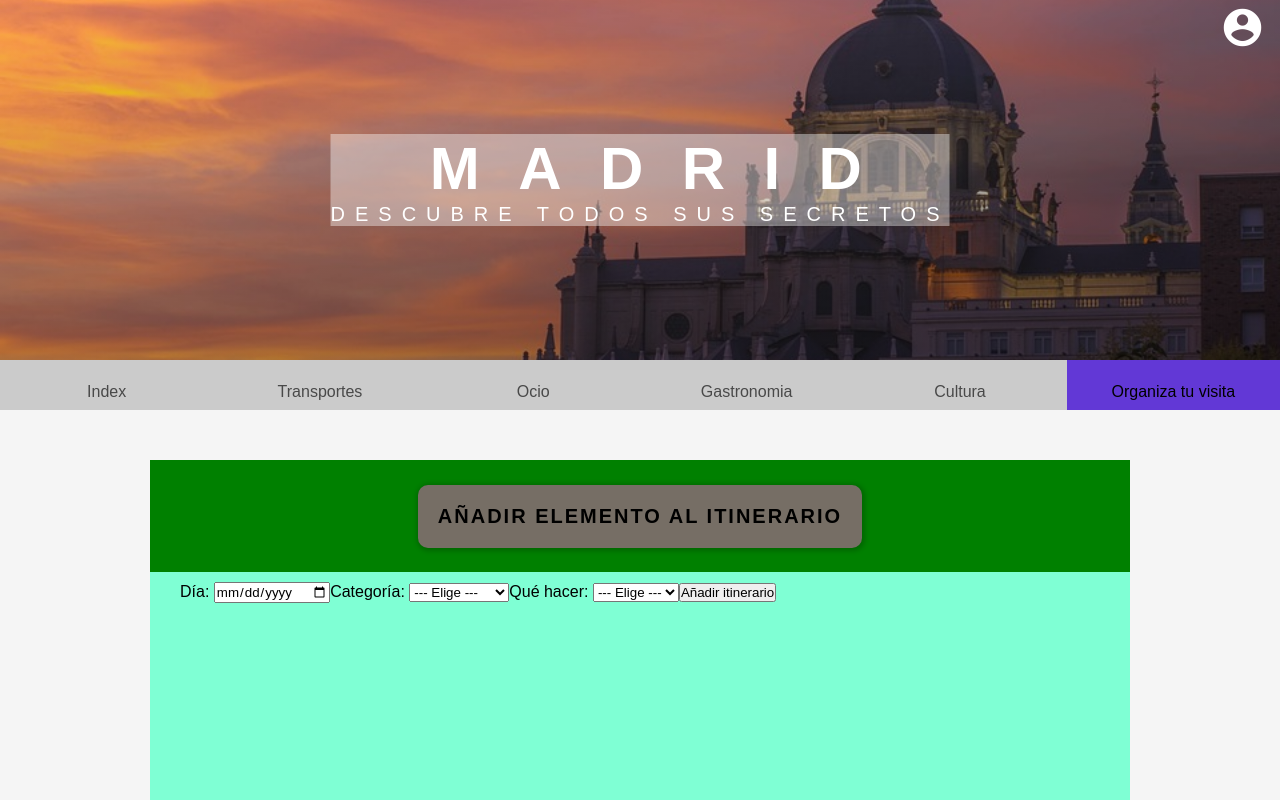
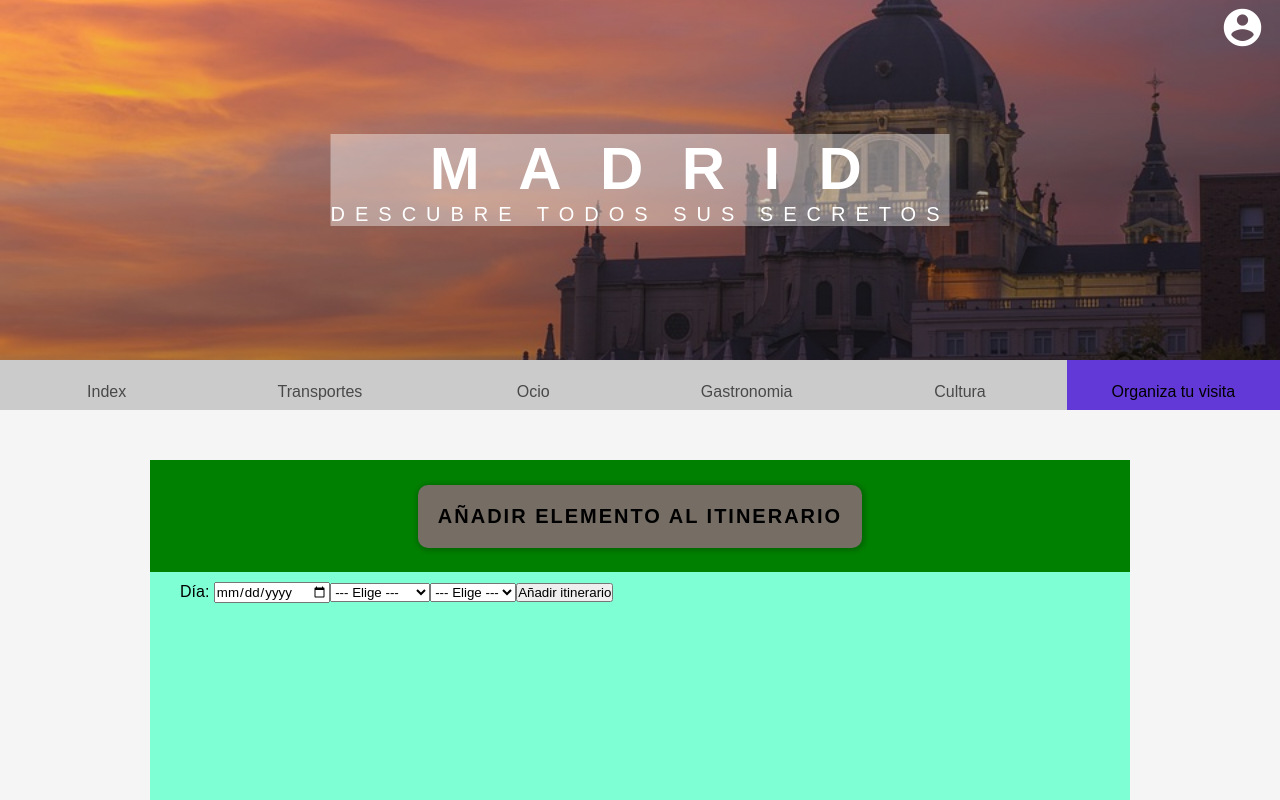
Before and after one commit to EquipoJavier/Proyecto-react, a React (Create React App) app: page /visita in a window 1280 px wide. Both pictures are taken after a click on the link "AÑADIR ELEMENTO AL ITINERARIO". Shown: the top 800 px of the page. Built offline with nearby package versions, Linux system fonts and the light colour scheme; data requests are answered from the project's data file.

Commit message:
(crud) fixed create so it renders the new items (Items state in App.js needs to be refactored to object)

```diff
--- a/src/components/App.js
+++ b/src/components/App.js
@@ -18,6 +18,12 @@ function App() {
   );
   const [items, setItems] = useState([]);
   const [done, setDone] = useState(false);
+
+  function addPlan(plan) {
+    setItems([
+      items[0],[...items[1], plan]
+    ])
+  }
 
   function getHeading(title, subtitle) {
     setHeaderTitle(title);
@@ -80,7 +86,7 @@ function App() {
       <Menu getHeading={getHeading} />
       {/* Pasamos a Outlet (el contenido a mostrar en la página) una propiedad de react router que se llama context en la que pasamos el estado de done y el endpoint, de esta manera el componente que lleve su contenido a mostrar tendrá automáticamente sus propios datos sin tener que preocuparse si serán los de otro path/recurso */}
       {/* <Outlet /> */}
-      <Outlet context={[done, pageEndPoint]} />
+      <Outlet context={[done, pageEndPoint, addPlan]} />
       <UpButton />
       <Footer />
     </div>
--- a/src/components/Visita/Visita.js
+++ b/src/components/Visita/Visita.js
@@ -8,7 +8,7 @@ import loadingGif from '../Recursos/img/loading.gif'
 
 export default function Visita() {
     const [hidden, setHidden] = useState(true);
-    const [done , pageEndPoint] = useOutletContext();
+    const [done , pageEndPoint, addPlan] = useOutletContext();
 
     function toggleContent() {
         // setHidden(!hidden);
@@ -24,8 +24,7 @@ export default function Visita() {
                             toggleContent();
                         }} />
                     </div>
-                <VisitaContenido hidden={hidden} done={done} pageEndPoint={pageEndPoint}/>
-                {/* <VisitaContenido hidden={hidden} restaurantes={arrayRestaurantes}/> */}
+                    <VisitaContenido hidden={hidden} done={done} pageEndPoint={pageEndPoint} addPlan={addPlan}/>
                 </div>
             </div>
         );
--- a/src/components/Visita/Visita_contenido/VisitaForm/VisitaForm.js
+++ b/src/components/Visita/Visita_contenido/VisitaForm/VisitaForm.js
@@ -1,47 +1,21 @@
-import { useState } from "react";
 export default function VisitaForm(props) {
     const dispatch = props.dispatch;
-    const dropdown = props.categoryElements;
+    const dropdown = props.dropdown;
     const newPlan = props.newPlan;
     const setNewPlan = props.setNewPlan;
     const createPlan = props.createPlan;
     // const [planning, setPlanning] = props.planning;
 
-    const submitData = e => {
-        e.preventDefault();
-        // fetch('http://localhost:3001/data', {
-        //     method: 'POST',
-        //     body: JSON.stringify({planning}),
-        //     headers: { 'Content-Type': 'application/json'},
-        // })
-        // .then(res => res.json())
-        // .then(result => setPlanning(result.planning))
-    }
-
     return (
         <div className="visita__content__form">
-            <form onSubmit={submitData}>
+            <form onSubmit={e => e.preventDefault()}>
                 <label>Día: </label>
                 {/* /////////////////////// INPUT */}
-                    {/* <input type="date" /> */}
-
-                    {/* <input type="date" onChange={event => {
-                        setPlanning({...planning, day: event.target.value})
-                    }}/> */}
-
                     <input type="date" onChange={event => {
                         setNewPlan({...newPlan, day: event.target.value})
                     }}/>
 
                 {/* /////////////////////// SELECT CATEGORY */}
-                    <label>Categoría: </label>
-                    {/* <select onChange={event => {dispatch({type:event.target.value})}}> */}
-
-                    {/* <select onChange={event => {
-                            dispatch({type:event.target.value});
-                            setPlanning({...planning, category: event.target.value})
-                        }}> */}
-
                     <select onChange={event =>  {
                             dispatch({type:event.target.value});
                             setNewPlan({...newPlan, category: event.target.value})
@@ -54,13 +28,6 @@ export default function VisitaForm(props) {
 
 
                 {/* /////////////////////// SELECT ITEM */}
-                    <label>Qué hacer: </label>
-                    {/* <select> */}
-
-                    {/* <select onChange={event => {
-                        setPlanning({...planning, option: event.target.value})
-                    }}> */}
-
                     <select onChange={event => {
                         setNewPlan({...newPlan, option: event.target.value})
                     }}>
@@ -70,6 +37,7 @@ export default function VisitaForm(props) {
                         })}
                     </select>
 
+                {/* /////////////////////// SUBMIT */}
                     <button className="visita__content__form--submit" onClick={() => {
                         dispatch({type:"Submit"});
                         createPlan();
--- a/src/components/Visita/Visita_contenido/Visita_contenido.js
+++ b/src/components/Visita/Visita_contenido/Visita_contenido.js
@@ -4,8 +4,10 @@ import VisitaTabla from './Visita_tabla/Visita_tabla';
 import VisitaForm from './VisitaForm/VisitaForm';
 
 export default function VisitaContenido(props) {
+    const [pageInfoEndpoint, planningEndpoint] = props.pageEndPoint;
+    const addPlan = props.addPlan;
+
     const [hidden, setHidden] = useState(true);
-    const [pageInfoEndpoint, planningEndpoint] = props.pageEndPoint;
     const [newPlan, setNewPlan] = useState({
         day: "",
         category: "",
@@ -16,16 +18,17 @@ export default function VisitaContenido(props) {
         selectedCategory: false,
         showPlanning: false,
         category: "",
-        categoryElements: []
+        dropdown: []
     }
 
     const categoryReducer = (state, action) => {
         switch (action.type) {
             case "Gastronomía":
                 return {
+                    ...state,
                     selectedCategory: true,
                     category: "gastronomia",
-                    categoryElements: pageInfoEndpoint.gastronomia.restaurantes.map(restaurante => {
+                    dropdown: pageInfoEndpoint.gastronomia.restaurantes.map(restaurante => {
                         return restaurante.name;
                     })
                 }
@@ -34,17 +37,19 @@ export default function VisitaContenido(props) {
             // Pero la idea es la misma que en gastronomía: un map para recoger los NOMBRES de museos/parques/etc
             case "Cultura":
                 return {
+                    ...state,
                     selectedCategory: true,
                     category: "cultura",
-                    categoryElements: pageInfoEndpoint.cultura.first.map(element => {
+                    dropdown: pageInfoEndpoint.cultura.first.map(element => {
                         return element.name;
                     })
                 }
             case "Ocio":
                 return {
+                    ...state,
                     selectedCategory: true,
                     category: "ocio",
-                    categoryElements: pageInfoEndpoint.ocio.first.map(element => {
+                    dropdown: pageInfoEndpoint.ocio.first.map(element => {
                         return element.name;
                     })
                 }
@@ -68,9 +73,6 @@ export default function VisitaContenido(props) {
     }
 
     async function createPlan() {
-        // planningEndpoint.push(newPlan);
-        console.log(newPlan);
-
         const res = await fetch('http://localhost:3001/visita', {
             method: 'POST',
             headers: {
@@ -78,8 +80,8 @@ export default function VisitaContenido(props) {
             },
             body: JSON.stringify(newPlan)
         });
-        const content = await res.json();
-        console.log(content);
+        const response = await res.json();
+        await addPlan(response);
     }
 
     /////////////////////////////////
@@ -92,7 +94,7 @@ export default function VisitaContenido(props) {
             <div className="visita__content">
                 <VisitaForm toggleContent={toggleContent}
                             dispatch={categoryDispatch}
-                            categoryElements={categoryState.categoryElements}
+                            dropdown={categoryState.dropdown}
                             planning={planningEndpoint}
                             newPlan={newPlan}
                             setNewPlan={setNewPlan}
--- a/src/server/db.json
+++ b/src/server/db.json
@@ -146,6 +146,5 @@
     ]
   },
   "visita": [
-
   ]
 }
```
Also changed, not shown: src/components/Visita/Visita_contenido/Visita_tabla/Visita_tabla.js (+0 -38 lines). Lines whose indentation alone changed are shown as unchanged.
